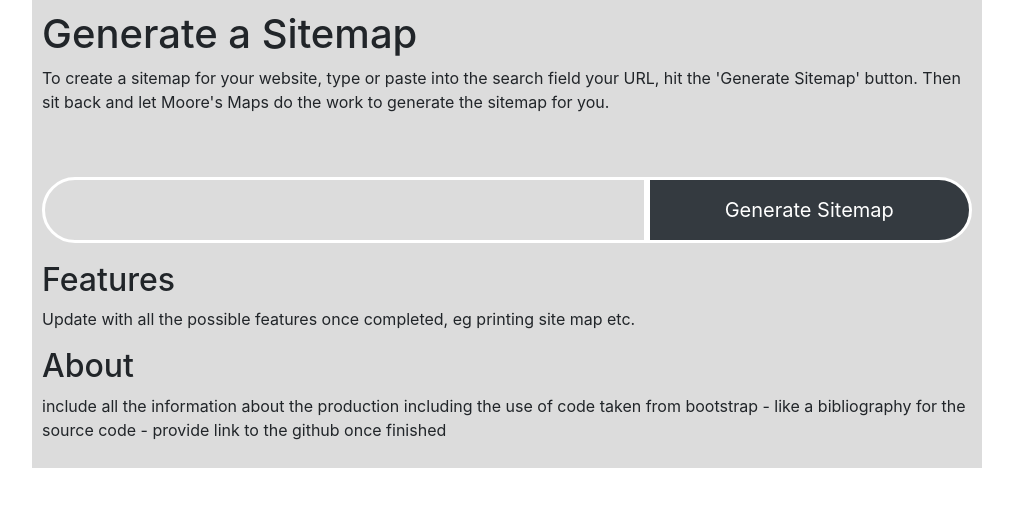
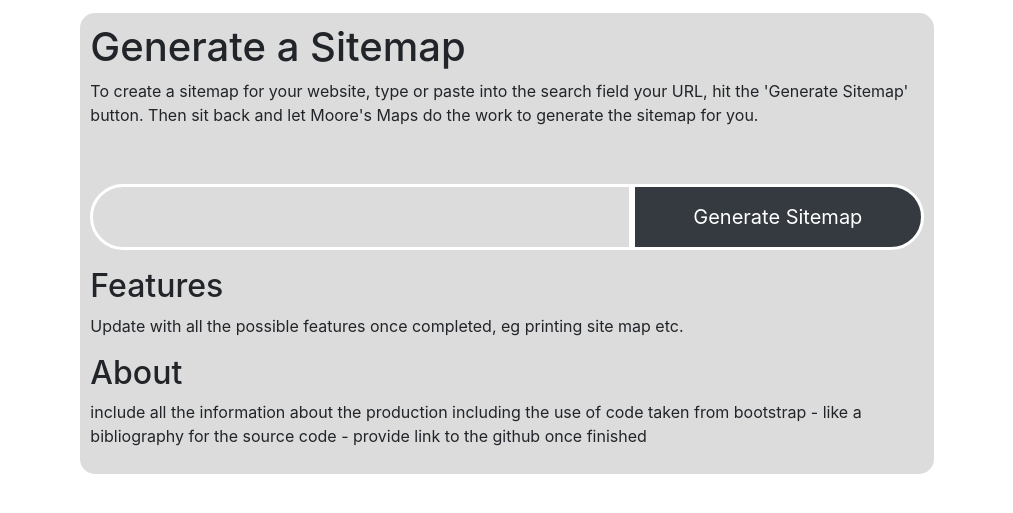
Before and after one commit to moorel15/Site-Structure-Explorer, a Flask app: page / in a window 1280 px wide. Shown: the part 56-569 px from the top of the page, without its empty margins (133-1146 px from the left). Run offline with Flask 2, Linux system fonts and the light colour scheme; some libraries are stand-ins or nearby versions.

Commit message:
Results page basic layout

```diff
--- a/app/static/styles.css
+++ b/app/static/styles.css
@@ -1,8 +1,11 @@
+/* Home page styling */
 #Center {
   background-color: #DCDCDC;
   padding: 10px;
+  margin-top: 1%;
+  margin-bottom: 1%;
+  border-radius: 15px;
 }
-
 #URL {
   background-color: #DCDCDC;
   border-style: solid;
--- a/app/templates/base.html
+++ b/app/templates/base.html
@@ -20,13 +20,13 @@
       <div class="collapse navbar-collapse" id="navbarText">
         <ul class="navbar-nav mr-auto">
           <li class="nav-item active">
-            <a class="nav-link" href="#">Generate Map<span class="sr-only">(current)</span></a>
+            <a class="nav-link" href="generate">Generate Map<span class="sr-only">(current)</span></a>
           </li>
           <li class="nav-item">
-            <a class="nav-link" href="#">Features</a>
+            <a class="nav-link" href="features">Features</a>
           </li>
           <li class="nav-item">
-            <a class="nav-link" href="#">About</a>
+            <a class="nav-link" href="about">About</a>
           </li>
         </ul>
         <span class="navbar-text">
--- a/app/templates/generate.html
+++ b/app/templates/generate.html
@@ -1,9 +1,9 @@
 {% extends "base.html" %}
 {% block content %}
-<div class="container">
+<div class="container-fluid">
     <div class="row">
-        <div class="col-sm-12 col-md-1"></div>
-        <div class="col-sm-12 col-md-10" id="Center">
+        <div class="col-sm-12 col-md-2"></div>
+        <div class="col-sm-12 col-md-8" id="Center">
           <div id="generateMap">
             <h1>Generate a Sitemap</h1>
             <p>To create a sitemap for your website, type or paste into the search field your URL, hit the 'Generate Sitemap' button. Then sit back and let Moore's Maps do the work to generate the sitemap for you.</p>
@@ -17,16 +17,16 @@
                 </p>
             </form>
           </div>
-          <div id="Features">
+          <div id="features">
             <h2>Features</h2>
             <p>Update with all the possible features once completed, eg printing site map etc.</p>
           </div>
-          <div id="About">
+          <div id="about">
             <h2>About</h2>
             <p>include all the information about the production including the use of code taken from bootstrap - like a bibliography for the source code - provide link to the github once finished</p>
           </div>
         </div>
-        <div class="col-sm-12 col-md-1"></div>
+        <div class="col-sm-12 col-md-2"></div>
     </div>
 </div>
 {% endblock %}
--- a/app/views.py
+++ b/app/views.py
@@ -1,7 +1,12 @@
 from app import app
 from flask import render_template, flash
 from .web_forms import MapURLForm
+
 @app.route('/', methods=['GET', 'POST'])
 def index():
     form = MapURLForm()
     return render_template('generate.html', form=form)
+
+@app.route('/result', methods=['GET', 'POST'])
+def result():
+    return render_template('result.html')
```
Also changed, not shown: other parts of app/static/styles.css (+26 -1 lines), app/templates/result.html (added, +24 -0 lines), 1 other file.
